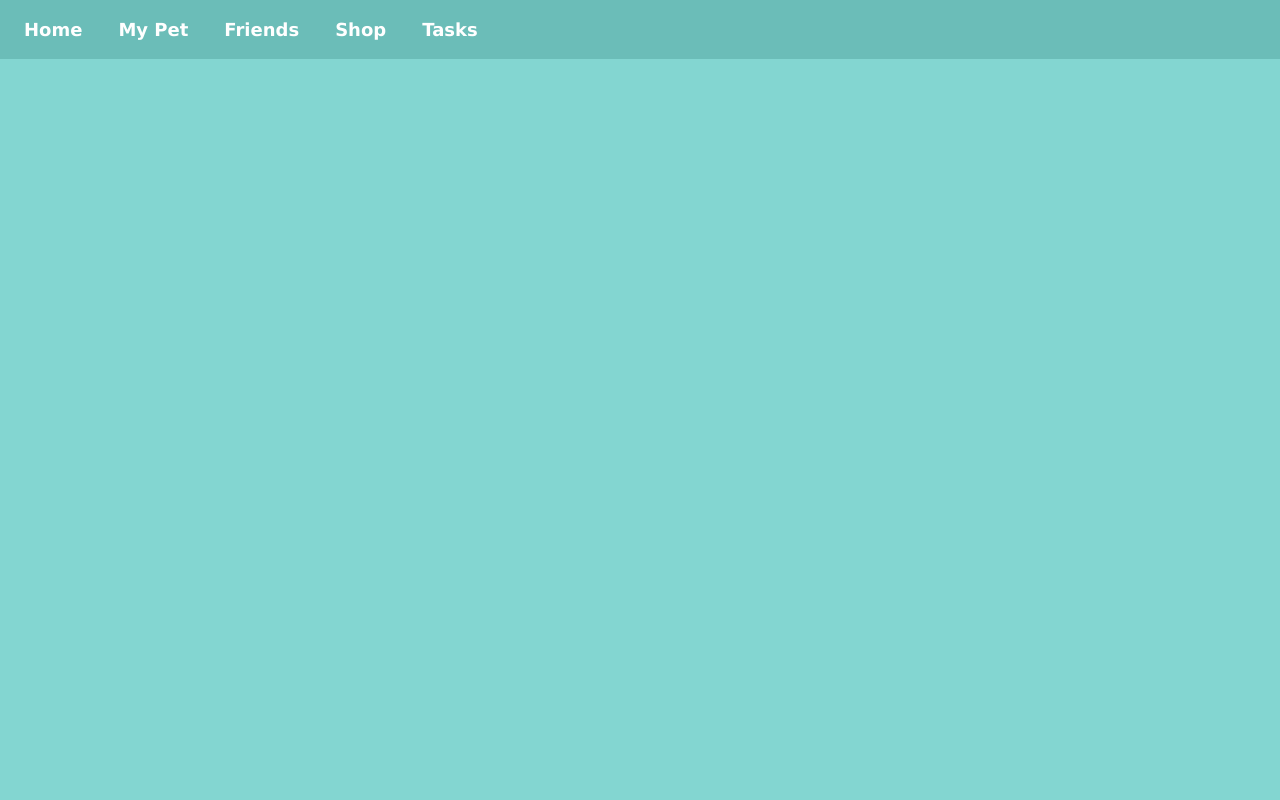
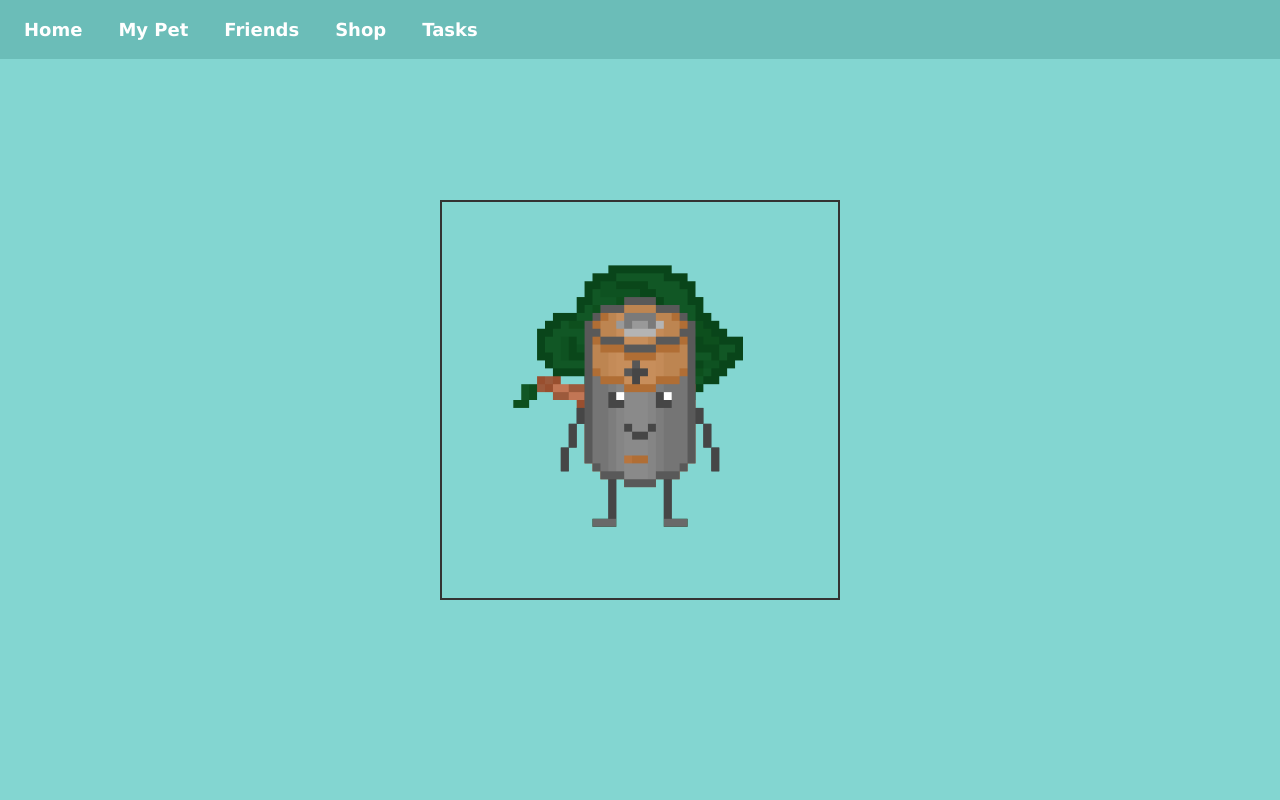
Before and after one commit to Barnesy41/Sustainable-Buddies, a Django app: page /mypet/ in a window 1280 px wide. Run offline with Django 5.2, Linux system fonts and the light colour scheme; some libraries are stand-ins or nearby versions.

Commit message:
pet page started
Started the my pet page and added a test for overlaying images

```diff
--- a/under_my_scrum_brella/under_my_scrum_brella/templates/mypet.html
+++ b/under_my_scrum_brella/under_my_scrum_brella/templates/mypet.html
@@ -1,5 +1,43 @@
 {% extends 'index.html' %}
 {% load static %}
 {% block content %}
+<style>
+    body {
+        margin: 0;
+        padding: 0;
+        display: flex;
+        align-items: center;
+        justify-content: center;
+        height: 100vh; /* 100% of viewport height */
+    }
+
+    .centered-container {
+        resize: vertical;
+        height: 50%;
+        aspect-ratio: 1/1;
+        position: relative;
+        border: 2px solid #333; /* Border style */
+        box-sizing: border-box; /* Include border in total width and height */
+    }
+
+    .absolute-image {
+        position: absolute;
+        top: 0;
+        left: 0;
+        width: 100%;
+        height: 100%;
+        object-fit: cover; /* Maintain image aspect ratio while covering the container */
+    }
+</style>
+
+<body>
+<div class="centered-container">
+    <div>
+        <img src="{% static 'under_my_scrum_brella/treeguy.png' %}"  alt="Your Pet Image" class="absolute-image">
+        <img src="{% static 'under_my_scrum_brella/batteryguy.png' %}" alt="Overlay Image" class="absolute-image">
+        <!-- Add more images as needed -->
+    </div>
+</div>
+</body>
 
 {% endblock content %}
```
